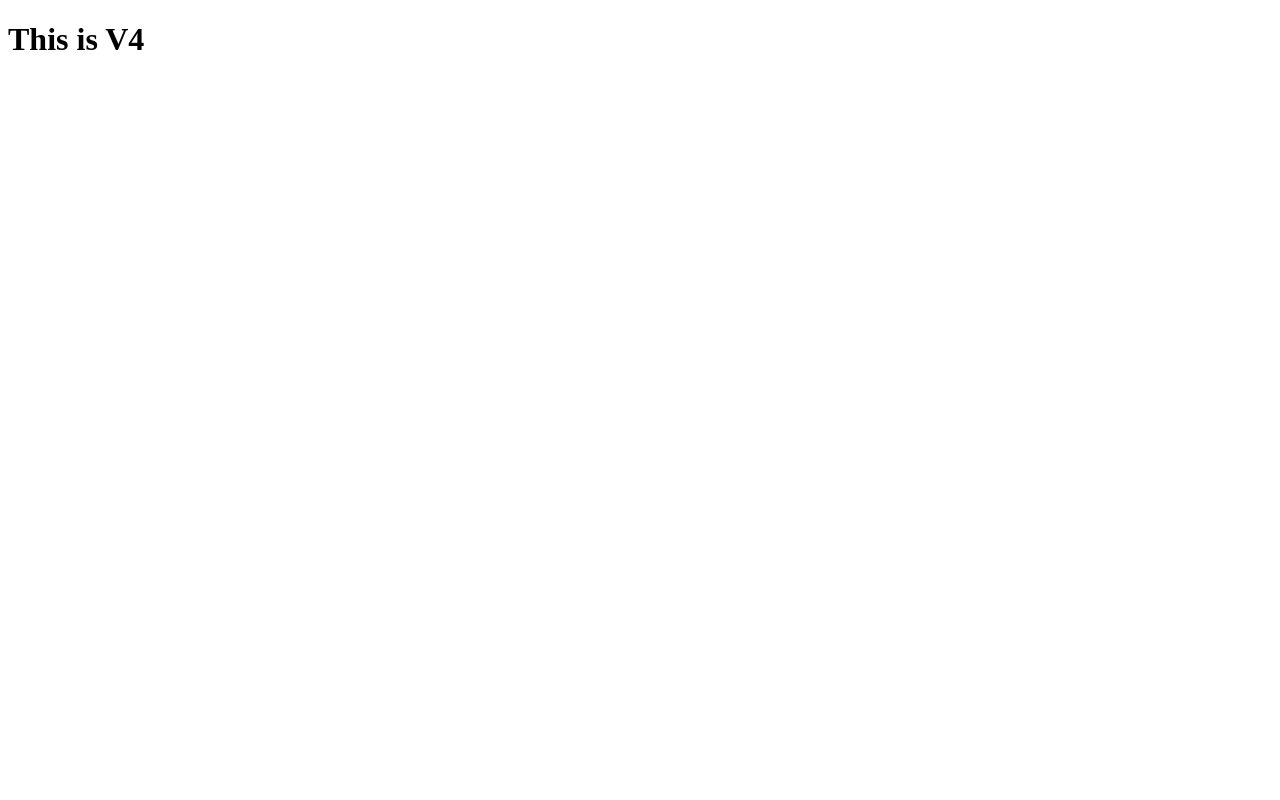
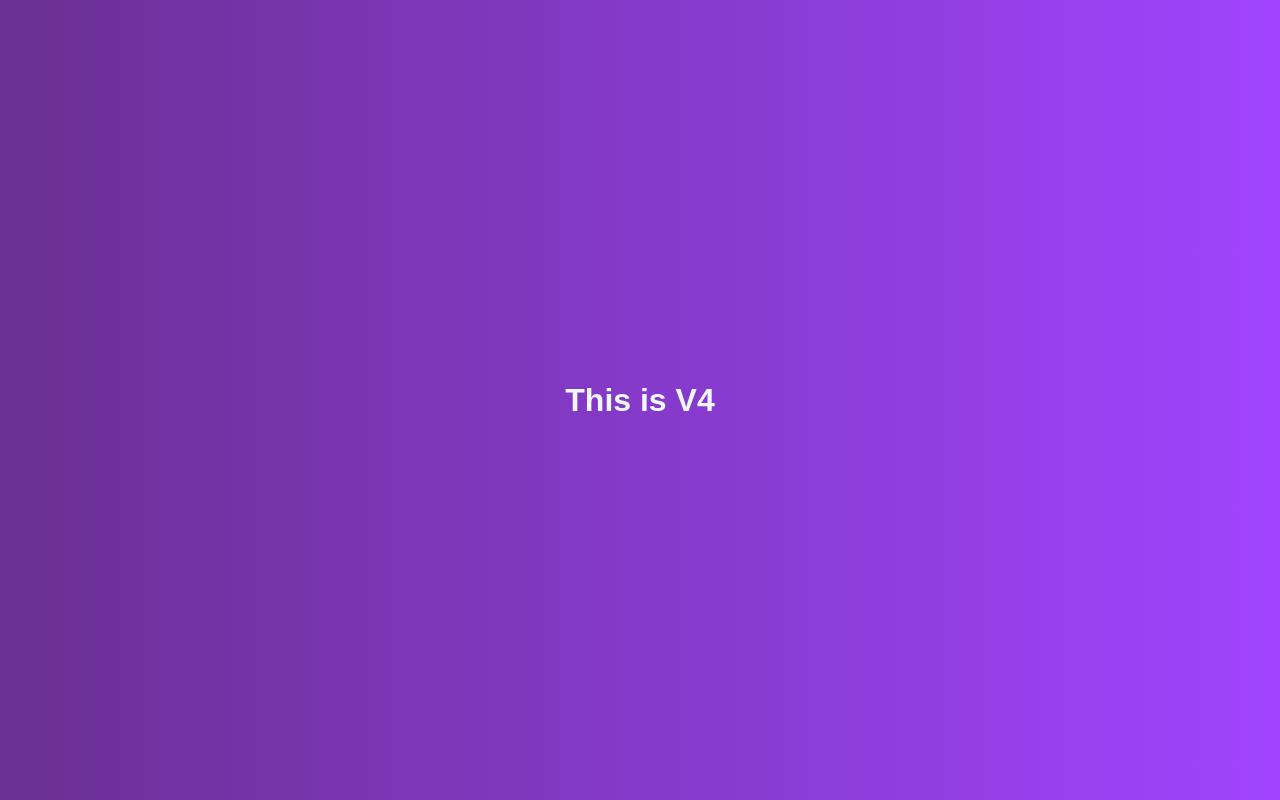
Before and after one commit to Gayatri-Sahu59/myRepo, a plain HTML site: page index.html in a window 1280 px wide. Drawn offline with Linux system fonts and the light colour scheme.

Commit message:
Added Design

```diff
--- a/index.html
+++ b/index.html
@@ -3,6 +3,7 @@
 <head>
     <meta charset="UTF-8">
     <meta name="viewport" content="width=device-width, initial-scale=1.0">
+    <link rel="stylesheet" href="styles.css">
     <title>Document</title>
 </head>
 <body>
--- /dev/null
+++ b/styles.css
@@ -0,0 +1,12 @@
+body {
+    background: linear-gradient(to right, #6a3093, #a044ff);
+    text-align: center;
+    font-family: Arial, Helvetica, sans-serif;
+    color: aliceblue;
+    margin: 0;
+    padding: 0;
+    display: flex;
+    justify-content: center;
+    align-items: center;
+    height: 100vh;
+}
```
